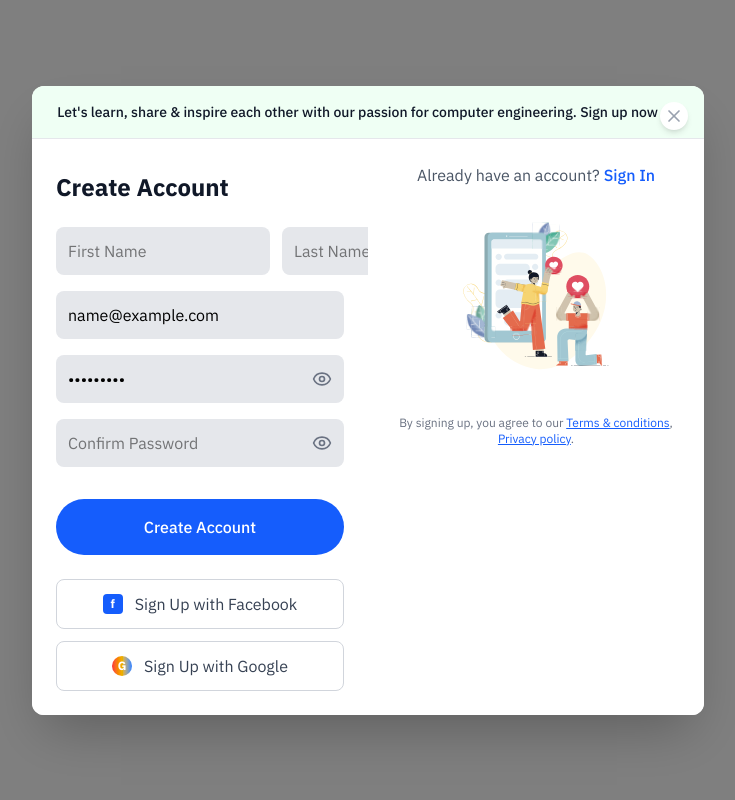
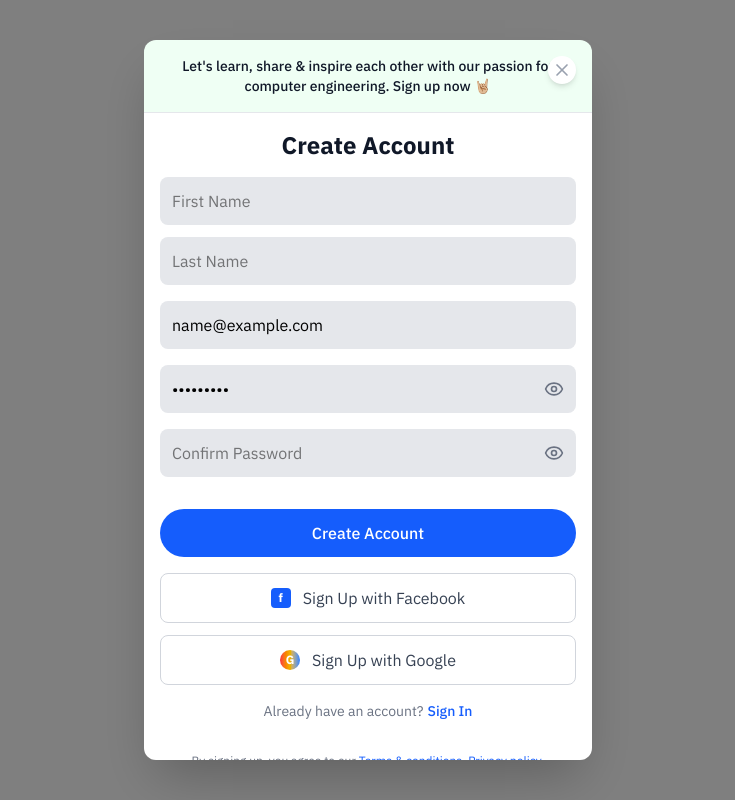
Before and after one commit to santhoshkanna021/ATG-World, a React (Vite) app: page /Signup in a window 1280 px wide. Both pictures are taken after typing "name@example.com", "Sample123" into the empty fields and a click on the button "Create new for free!". Shown: the whole page, without its empty margins (272-1007 px from the left). Built offline with nearby package versions, Linux system fonts and the light colour scheme.

Commit message:
First Commit

```diff
--- a/src/components/Authform.jsx
+++ b/src/components/Authform.jsx
@@ -35,41 +35,38 @@ const AuthModal = () => {
 
   return (
     <div className="fixed inset-0 z-50 flex items-center justify-center bg-black/50 p-4">
-      <div className="bg-white rounded-xl shadow-2xl max-w-2xl w-full max-h-[700px] overflow-hidden relative">
-
+      <div className="bg-white rounded-xl shadow-2xl w-full max-w-md max-h-[90vh] overflow-y-auto relative">
         {/* Close Button */}
         <button
           onClick={() => navigate("/")}
-          className="absolute right-4 top-4 text-gray-400 hover:text-gray-600 bg-white rounded-full p-1 shadow-md transition-colors z-50"
+          className="absolute right-4 top-4 text-gray-400 hover:text-gray-600 bg-white rounded-full p-1 shadow-md"
         >
           <X size={20} />
         </button>
 
         {/* Title */}
         <div className="w-full p-4 border-b border-gray-200 text-center bg-[#EFFFF4]">
-          <h1 className="text-sm md:text-md font-medium text-gray-900">
+          <h1 className="text-sm font-medium text-gray-900">
             Let's learn, share & inspire each other with our passion for computer engineering. Sign up now 🤘🏼
           </h1>
         </div>
 
-        <div className="flex flex-col md:flex-row max-h-[600px] overflow-hidden">
-
-          {/* Left Form */}
-          <div className="w-full md:w-1/2 p-4 md:p-6 bg-white overflow-y-auto max-h-[600px]">
-            <h2 className="text-2xl font-bold text-gray-900 mb-4 md:mb-6 mt-2">
-              {isSignIn ? "Sign In" : "Create Account"}
+        {/* Form Section */}
+        <div className="p-4">
+          <h2 className="text-2xl font-bold text-gray-900 mb-4 text-center">
+            {isSignIn ? "Welcome back!" : "Create Account"}
           </h2>
 
           <form onSubmit={handleSubmit} className="space-y-4">
             {!isSignIn && (
-                <div className="flex gap-3">
+              <div className="flex flex-col gap-3">
                 <input
                   type="text"
                   name="firstName"
                   placeholder="First Name"
                   value={formData.firstName}
                   onChange={handleInputChange}
-                    className="flex-1 p-3 bg-gray-200 border-0 rounded-lg focus:ring-2 focus:ring-blue-500 focus:bg-white outline-none transition-all"
+                  className="w-full p-3 bg-gray-200 border-0 rounded-lg focus:ring-2 focus:ring-blue-500 focus:bg-white outline-none"
                   required
                 />
                 <input
@@ -78,7 +75,7 @@ const AuthModal = () => {
                   placeholder="Last Name"
                   value={formData.lastName}
                   onChange={handleInputChange}
-                    className="flex-1 p-3 bg-gray-200 border-0 rounded-lg focus:ring-2 focus:ring-blue-500 focus:bg-white outline-none transition-all"
+                  className="w-full p-3 bg-gray-200 border-0 rounded-lg focus:ring-2 focus:ring-blue-500 focus:bg-white outline-none"
                   required
                 />
               </div>
@@ -90,7 +87,7 @@ const AuthModal = () => {
               placeholder="Email"
               value={formData.email}
               onChange={handleInputChange}
-                className="w-full p-3 bg-gray-200 border-0 rounded-lg focus:ring-2 focus:ring-blue-500 focus:bg-white outline-none transition-all"
+              className="w-full p-3 bg-gray-200 border-0 rounded-lg focus:ring-2 focus:ring-blue-500 focus:bg-white outline-none"
               required
             />
 
@@ -101,13 +98,13 @@ const AuthModal = () => {
                 placeholder="Password"
                 value={formData.password}
                 onChange={handleInputChange}
-                  className="w-full p-3 bg-gray-200 border-0 rounded-lg focus:ring-2 focus:ring-blue-500 focus:bg-white pr-12 outline-none transition-all"
+                className="w-full p-3 bg-gray-200 border-0 rounded-lg focus:ring-2 focus:ring-blue-500 focus:bg-white pr-12 outline-none"
                 required
               />
               <button
                 type="button"
                 onClick={() => setShowPassword(!showPassword)}
-                  className="absolute right-3 top-1/2 transform -translate-y-1/2 text-gray-500 hover:text-gray-700 transition-colors"
+                className="absolute right-3 top-1/2 transform -translate-y-1/2 text-gray-500 hover:text-gray-700"
               >
                 {showPassword ? <EyeOff size={20} /> : <Eye size={20} />}
               </button>
@@ -121,13 +118,13 @@ const AuthModal = () => {
                   placeholder="Confirm Password"
                   value={formData.confirmPassword}
                   onChange={handleInputChange}
-                    className="w-full p-3 bg-gray-200 border-0 rounded-lg focus:ring-2 focus:ring-blue-500 focus:bg-white pr-12 outline-none transition-all"
+                  className="w-full p-3 bg-gray-200 border-0 rounded-lg focus:ring-2 focus:ring-blue-500 focus:bg-white pr-12 outline-none"
                   required
                 />
                 <button
                   type="button"
                   onClick={() => setShowConfirmPassword(!showConfirmPassword)}
-                    className="absolute right-3 top-1/2 transform -translate-y-1/2 text-gray-500 hover:text-gray-700 transition-colors"
+                  className="absolute right-3 top-1/2 transform -translate-y-1/2 text-gray-500 hover:text-gray-700"
                 >
                   {showConfirmPassword ? <EyeOff size={20} /> : <Eye size={20} />}
                 </button>
@@ -136,7 +133,7 @@ const AuthModal = () => {
 
             <button
               type="submit"
-                className="w-full bg-blue-600 hover:bg-blue-700 text-white font-medium p-4 rounded-full transition-colors mt-4"
+              className="w-full bg-blue-600 hover:bg-blue-700 text-white font-medium p-3 rounded-full mt-4"
             >
               {isSignIn ? "Sign In" : "Create Account"}
             </button>
@@ -144,20 +141,19 @@ const AuthModal = () => {
 
           {/* Social Buttons */}
           {!isSignIn && (
-              <div className="mt-4 md:mt-6 space-y-3">
+            <div className="mt-4 space-y-3">
               <button
                 onClick={() => handleSocialSignUp("Facebook")}
-                  className="w-full flex items-center justify-center gap-3 p-3 border border-gray-300 rounded-lg hover:bg-gray-50 transition-colors"
+                className="w-full flex items-center justify-center gap-3 p-3 border border-gray-300 rounded-lg hover:bg-gray-50"
               >
                 <div className="w-5 h-5 bg-blue-600 rounded-sm flex items-center justify-center">
                   <span className="text-white text-xs font-bold">f</span>
                 </div>
                 <span className="text-gray-700">Sign Up with Facebook</span>
               </button>
-
               <button
                 onClick={() => handleSocialSignUp("Google")}
-                  className="w-full flex items-center justify-center gap-3 p-3 border border-gray-300 rounded-lg hover:bg-gray-50 transition-colors"
+                className="w-full flex items-center justify-center gap-3 p-3 border border-gray-300 rounded-lg hover:bg-gray-50"
               >
                 <div className="w-5 h-5 rounded-full bg-gradient-to-r from-red-500 via-yellow-500 to-blue-500 flex items-center justify-center">
                   <span className="text-white text-xs font-bold">G</span>
@@ -166,11 +162,17 @@ const AuthModal = () => {
               </button>
             </div>
           )}
-          </div>
 
-          {/* Right Illustration */}
-          <div className="flex-1 bg-white p-4 md:p-6 flex flex-col items-center justify-start text-center">
-            <p className="text-gray-600 mb-6">
+          {isSignIn && (
+            <p className="text-center text-sm text-gray-500 mt-4">
+              Forgot Password?{" "}
+              <a href="#" className="text-blue-600 hover:text-blue-700">
+                Reset it
+              </a>
+            </p>
+          )}
+
+          <p className="text-center text-sm text-gray-500 mt-4">
             {isSignIn ? "Don't have an account?" : "Already have an account?"}
             <button
               onClick={() => setIsSignIn(!isSignIn)}
@@ -179,10 +181,10 @@ const AuthModal = () => {
               {isSignIn ? "Create new for free!" : "Sign In"}
             </button>
           </p>
+        </div>
 
-            <img src={Image} alt="Illustration" className="max-w-[180px]" />
-
-            <p className="text-xs text-gray-500 mt-6">
+        {/* Footer Terms */}
+        <div className="p-4 text-center text-xs text-gray-500">
           By {isSignIn ? "signing in" : "signing up"}, you agree to our{" "}
           <a href="#" className="underline text-blue-600">
             Terms & conditions
@@ -192,8 +194,6 @@ const AuthModal = () => {
             Privacy policy
           </a>
           .
-            </p>
-          </div>
         </div>
       </div>
     </div>
```
Lines whose indentation alone changed are shown as unchanged.
